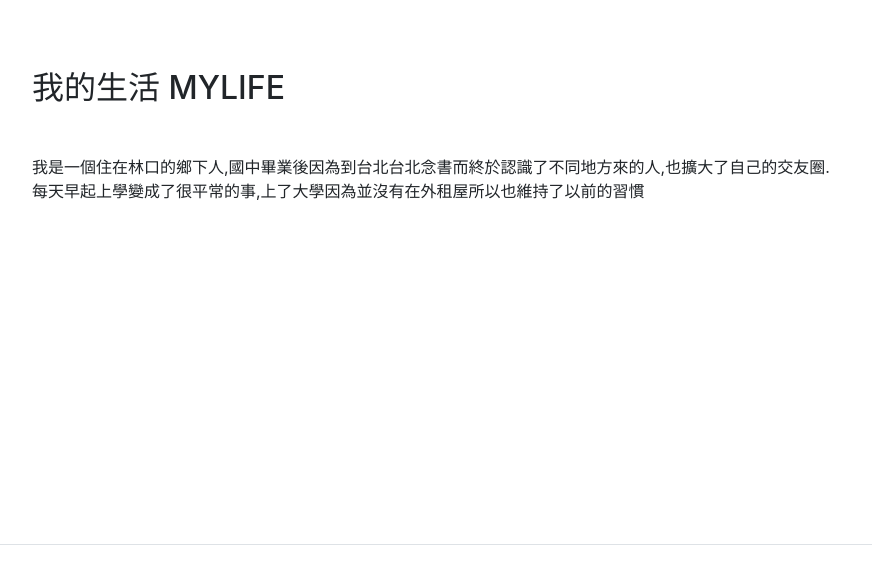
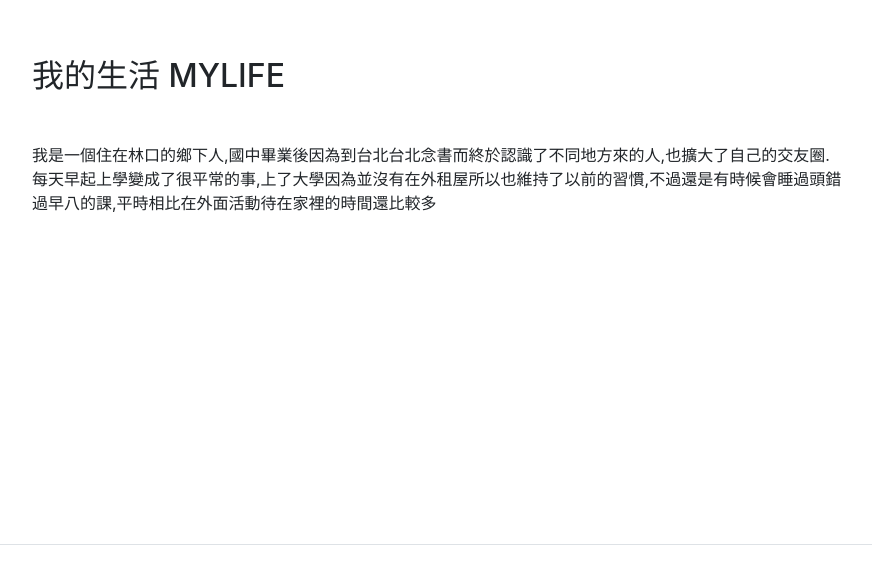
Before and after one commit to JohnnyWu02/JohnnyWu02.github.io, a website with bundled scripts: page index.html in a window 1280 px wide. Shown: the part 5602-6186 px from the top of the page, without its empty margins (336-1208 px from the left). Built offline with nearby package versions, Linux system fonts and the light colour scheme; a web font is replaced by a local one.

Commit message:
Update index.html

```diff
--- a/index.html
+++ b/index.html
@@ -330,7 +330,7 @@
  <section class="resume-section p-3 p-lg-5 d-flex flex-column" id="#mylife">
         <div class="my-auto">
           <h2 class="mb-5">我的生活 MyLife</h2>
-          <p>我是一個住在林口的鄉下人,國中畢業後因為到台北台北念書而終於認識了不同地方來的人,也擴大了自己的交友圈. 每天早起上學變成了很平常的事,上了大學因為並沒有在外租屋所以也維持了以前的習慣 </p>
+          <p>我是一個住在林口的鄉下人,國中畢業後因為到台北台北念書而終於認識了不同地方來的人,也擴大了自己的交友圈. 每天早起上學變成了很平常的事,上了大學因為並沒有在外租屋所以也維持了以前的習慣,不過還是有時候會睡過頭錯過早八的課,平時相比在外面活動待在家裡的時間還比較多 </p>
 		<p class="mb-0"> </p>
         </div>
       </section>
```
